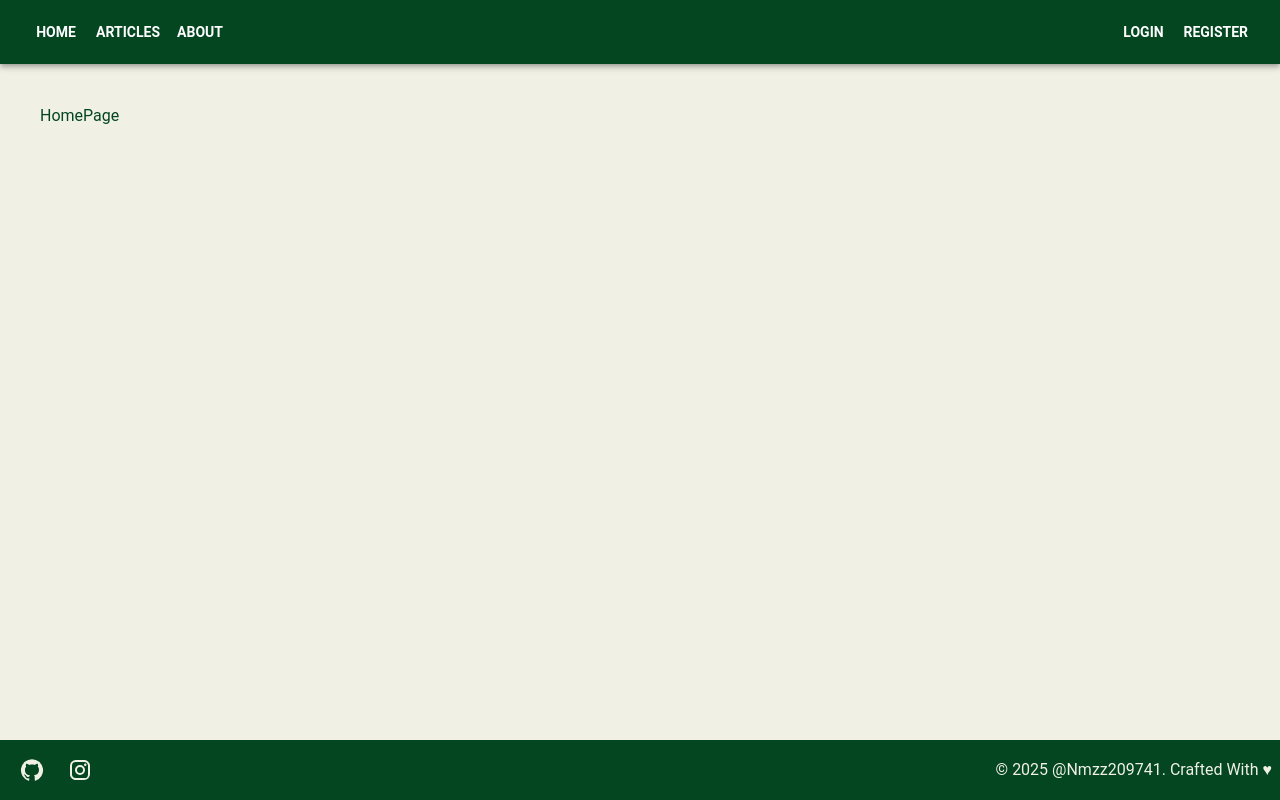
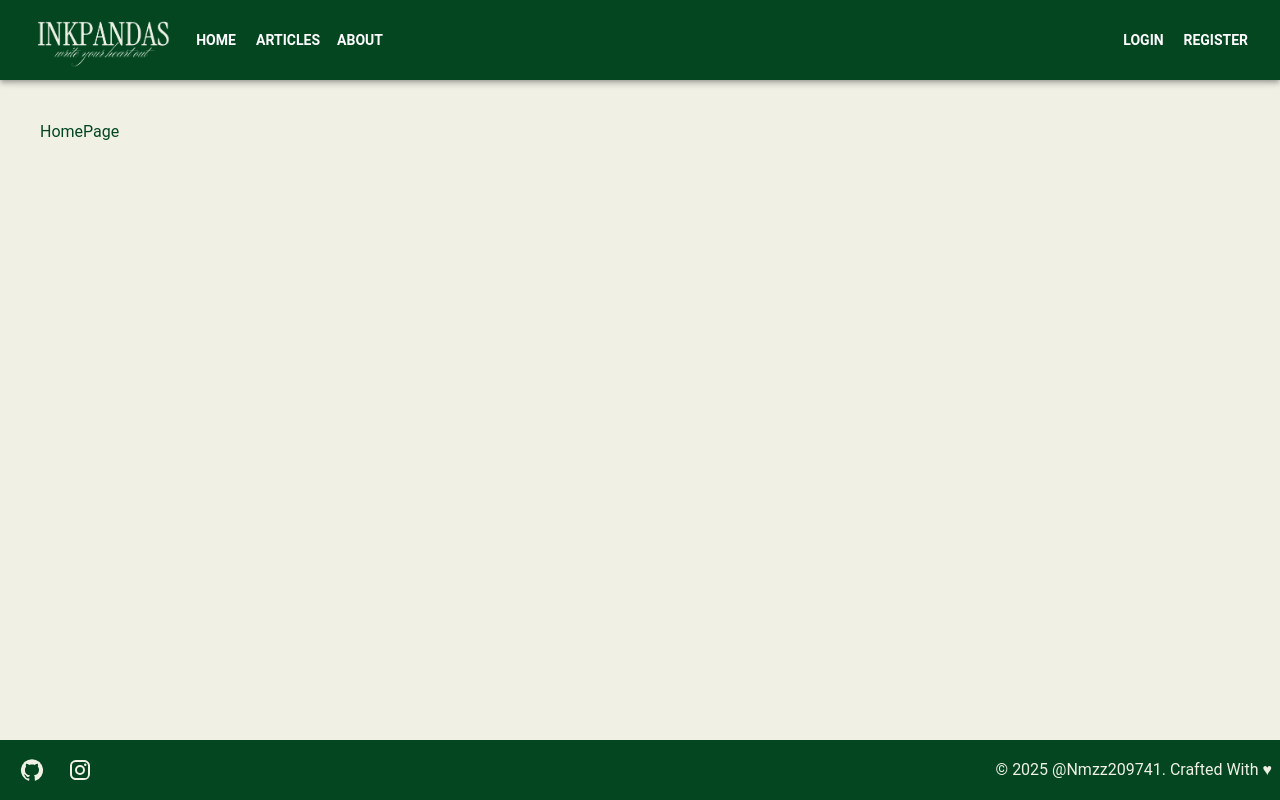
Before and after one commit to nmzz209741/inkpandas, a React (Vite) app in the folder frontend/: page / in a window 1280 px wide. Built offline with nearby package versions, Linux system fonts and the light colour scheme.

Commit message:
fix(navbar): fix logo display

```diff
--- a/frontend/src/components/common/Navbar.jsx
+++ b/frontend/src/components/common/Navbar.jsx
@@ -11,6 +11,7 @@ import { Link as RouterLink, useLocation } from "react-router-dom";
 import { useAuthContext } from "../../hooks/useAuthContext";
 import { useState } from "react";
 import { Menu as MenuIcon } from "lucide-react";
+import logo from "../../assets/images/bgLogo.png";
 import MobileNav from "./MobileNav";
 
 const styles = {
@@ -25,6 +26,11 @@ const styles = {
     textDecoration: "none",
     color: "inherit",
     marginRight: { xs: 1, md: 4 },
+  },
+  logoImage: {
+    width: 160,
+    height: 80,
+    objectFit: "contain",
   },
   spacer: {
     flexGrow: 1,
@@ -98,11 +104,16 @@ export default function Navbar() {
         )}
 
         {!isAuthPage && (
-          <Box sx={styles.desktopNav}>
-            {navItems.map((item, index) => (
-              <NavBarItem key={index} to={item.to} text={item.text} />
-            ))}
-          </Box>
+          <>
+            <RouterLink to="/" style={styles.logo}>
+              <img src={logo} alt="Logo" style={styles.logoImage} />
+            </RouterLink>
+            <Box sx={styles.desktopNav}>
+              {navItems.map((item, index) => (
+                <NavBarItem key={index} to={item.to} text={item.text} />
+              ))}
+            </Box>
+          </>
         )}
 
         <Box sx={styles.spacer} />
```
